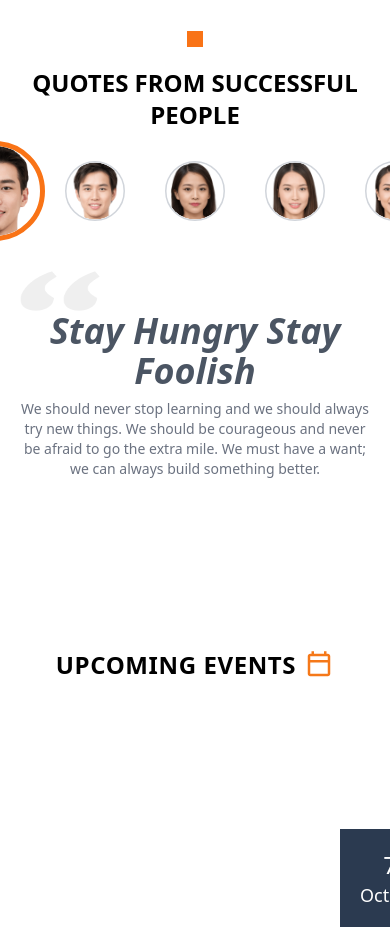
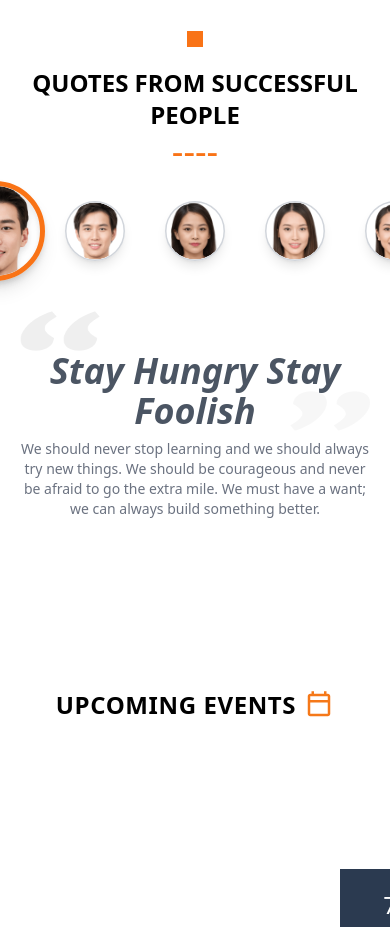
Before and after one commit to BestTTTA/web-ttta, a Next.js app: page / in a window 390 px wide. Shown: the part 6480-7407 px from the top of the page. Built offline with nearby package versions, Linux system fonts and the light colour scheme.

Commit message:
Update page3_8

```diff
--- a/src/app/components/Page3.tsx
+++ b/src/app/components/Page3.tsx
@@ -5,9 +5,9 @@ import arrow from "./image/Arrow.png";
 
 const Page3: FC = () => {
   return (
-    <div className="bg-gray-100 container mx-auto px-4 sm:px-8 md:px-16 py-8 sm:py-12 md:py-20 flex flex-col items-center justify-center">
+    <div className="bg-gray-100 mx-auto px-4 sm:px-8 md:px-16 py-8 sm:py-12 md:py-20 flex flex-col items-center justify-center">
       <div className="flex flex-col-reverse md:flex-row max-w-7xl relative">
-        <div className="md:w-1/2 w-full mt-8 md:mt-0 md:mr-16 relative z-20">
+        <div className="md:w-1/2 w-full mt-8 md:mt-0 md:mr-32 relative z-20">
           <div className="relative w-[500px] h-[500px]">
             <div className="absolute top-[280px] left-[-20px] z-[-1] bg-orange-500 w-20 h-60"></div>
             <div className="absolute top-[-20px] right-[-20px] z-[-1] bg-black w-20 h-60"></div>
--- a/src/app/components/Page8.tsx
+++ b/src/app/components/Page8.tsx
@@ -36,6 +36,7 @@ const Page8 = () => {
       <div className="w-4 h-4 bg-orange-500 mx-auto mb-5"></div>
       <div className="mb-5">
         <h1 className="text-2xl font-bold">QUOTES FROM SUCCESSFUL PEOPLE</h1>
+        <p className='text-4xl text-orange-500'>----</p>
       </div>
       <div className="flex items-center justify-center mb-10">
         <div onClick={handlePrev} className="cursor-pointer mr-10"> {/* Change to handlePrev */}
@@ -44,12 +45,12 @@ const Page8 = () => {
         <div className="flex justify-center items-center gap-5 relative w-[500px]">
           {profiles.map((profile, index) => (
             <div
-              key={profile.id}
-              className={`w-20 h-20 rounded-full overflow-hidden flex justify-center items-center transition-transform duration-300 cursor-pointer ${index === currentProfile
-                ? 'scale-125 border-4 border-orange-500 opacity-100 z-10'
-                : 'scale-75 border-2 border-gray-300 opacity-100 z-1'
-                }`}
-            >
+            key={profile.id}
+            className={`w-20 h-20 rounded-full overflow-hidden flex justify-center items-center transition-transform duration-300 cursor-pointer shadow-lg ${index === currentProfile
+              ? 'scale-125 border-4 border-orange-500 opacity-100 z-10 drop-shadow-md'
+              : 'scale-75 border-2 border-gray-300 opacity-100 z-1'
+              }`}
+          >
               <Image
                 src={profile.image}
                 alt={`Profile ${profile.id}`}
@@ -64,24 +65,19 @@ const Page8 = () => {
           <Image src={Vector1} alt="Next" width={50} height={50} className="w-8 h-8" />
         </div>
       </div>
-      <div className="mt-5">
-        <blockquote className="italic text-gray-600">
+      <div className="mt-5 relative">
+        <blockquote className="italic text-gray-600 relative">
           <Image src={C1} alt="Quote icon" width={50} height={50} className="w-20 h-10" />
-          <p className="text-4xl font-semibold mb-2">Stay Hungry Stay Foolish</p>
-          <Image
-            src={C2}
-            alt="Quote icon"
-            width={50}
-            height={50}
-            className="w-20 h-10 absolute right-64 mr-48"
-          />
+          <Image src={C2} alt="Quote icon" width={50} height={50} className="w-20 h-10 absolute right-0 top-20 z-0 opacity-50" />
+          <p className="text-4xl font-semibold mb-2 relative z-10">
+            Stay Hungry Stay Foolish
+          </p>
         </blockquote>
         <p className="text-sm text-gray-500 max-w-lg mx-auto text-center">
-          We should never stop learning and we should always try new things.
-          We should be courageous and never be afraid to go the extra mile.
-          We must have a want; we can always build something better.
+          We should never stop learning and we should always try new things. We should be courageous and never be afraid to go the extra mile. We must have a want; we can always build something better.
         </p>
       </div>
+
     </div>
   );
 };
```
